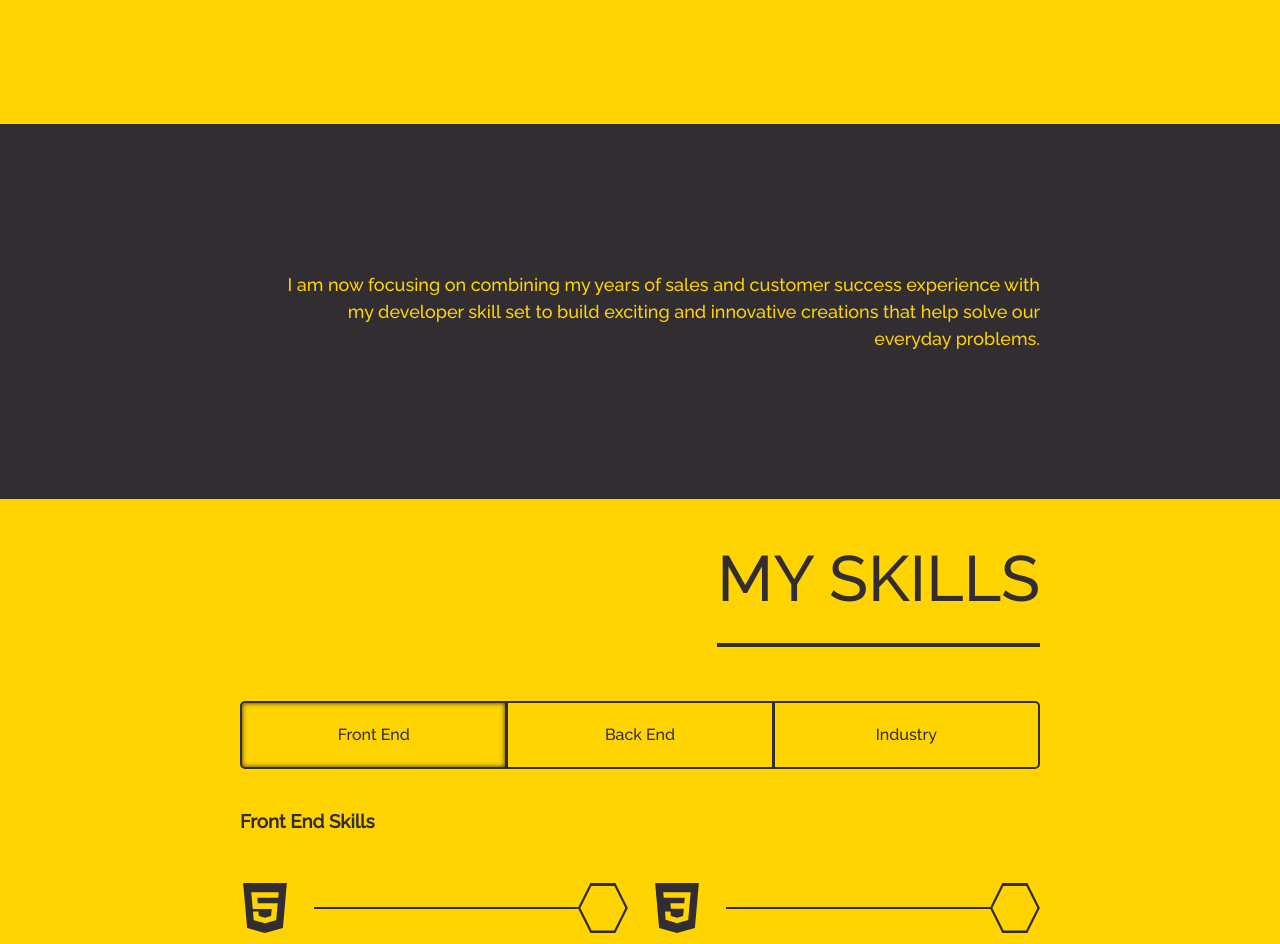
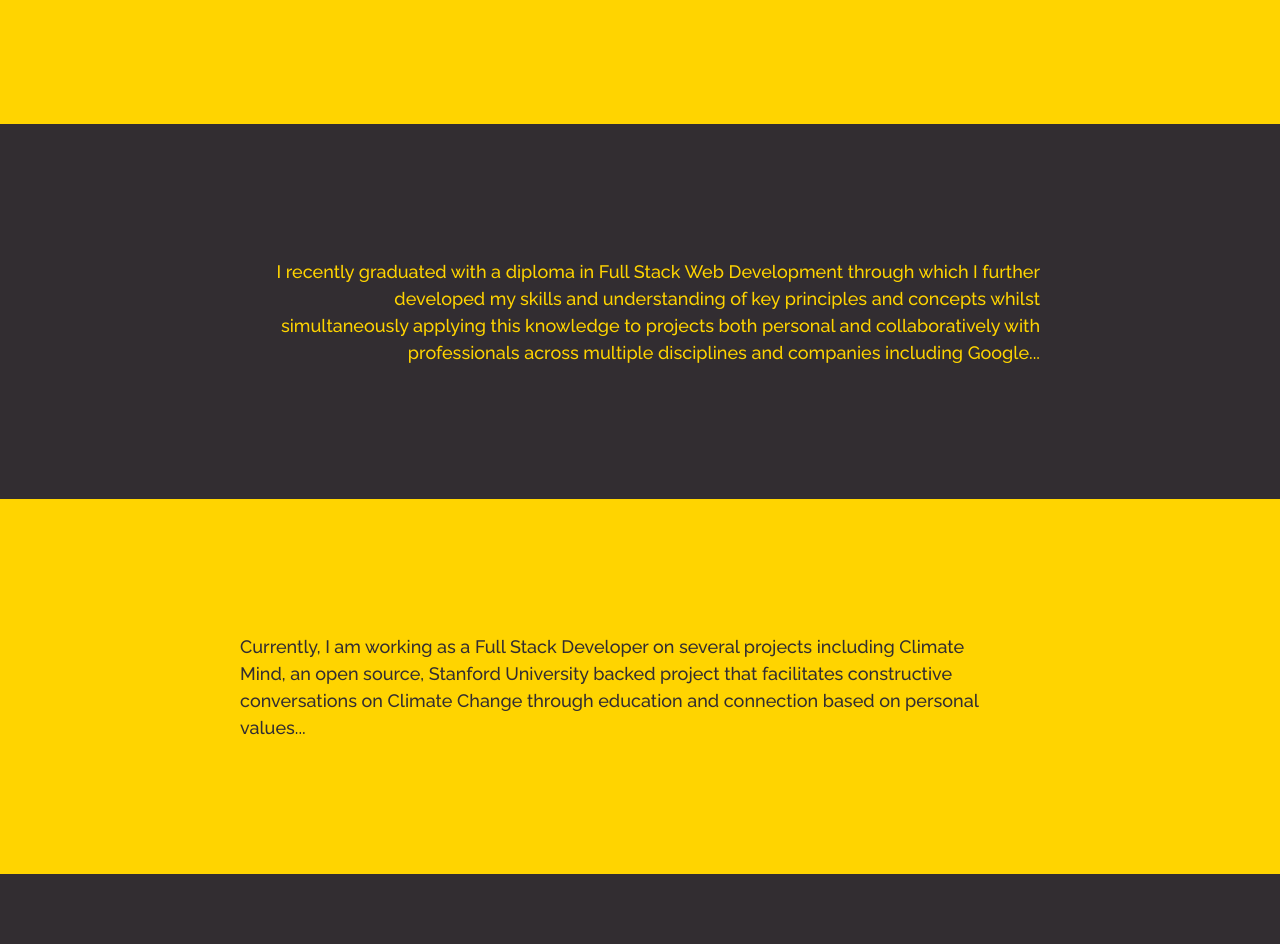
Before and after one commit to JamesAKing/portfolio, a React (Create React App) app: page /about-me in a window 1280 px wide. Shown: the part 2200-3144 px from the top of the page. Built offline with nearby package versions, Linux system fonts and the light colour scheme.

Commit message:
updated copy

```diff
--- a/src/pages/about/index.js
+++ b/src/pages/about/index.js
@@ -11,6 +11,8 @@ function AboutPage() {
                 <p className="bio__text">as a tech lover with an analytic mind, I have always been interested in knowing how things work...</p>
                 <p className="bio__text">and with close to 8 years experience in Real Estate, Sales, and Customer Success, I always enjoyed thinking outside the box to find creative and interesting ways to solve problems...</p>
                 <p className="bio__text">I decided to start teaching myself Python in 2018 and was instantly hooked...</p>
+                <p className="bio__text">I recently graduated with a diploma in Full Stack Web Development through which I further developed my skills and understanding of key principles and concepts whilst simultaneously applying this knowledge to projects both personal and collaboratively with professionals across multiple disciplines and companies including Google...</p>
+                <p className="bio__text">Currently, I am working as a Full Stack Developer on several projects including Climate Mind, an open source, Stanford University backed project that facilitates constructive conversations on Climate Change through education and connection based on personal values...</p>
                 <p className="bio__text">I am now focusing on combining my years of sales and customer success experience with my developer skill set to build exciting and innovative creations that help solve our everyday problems.</p>
             </section>
             <Skills />
```
